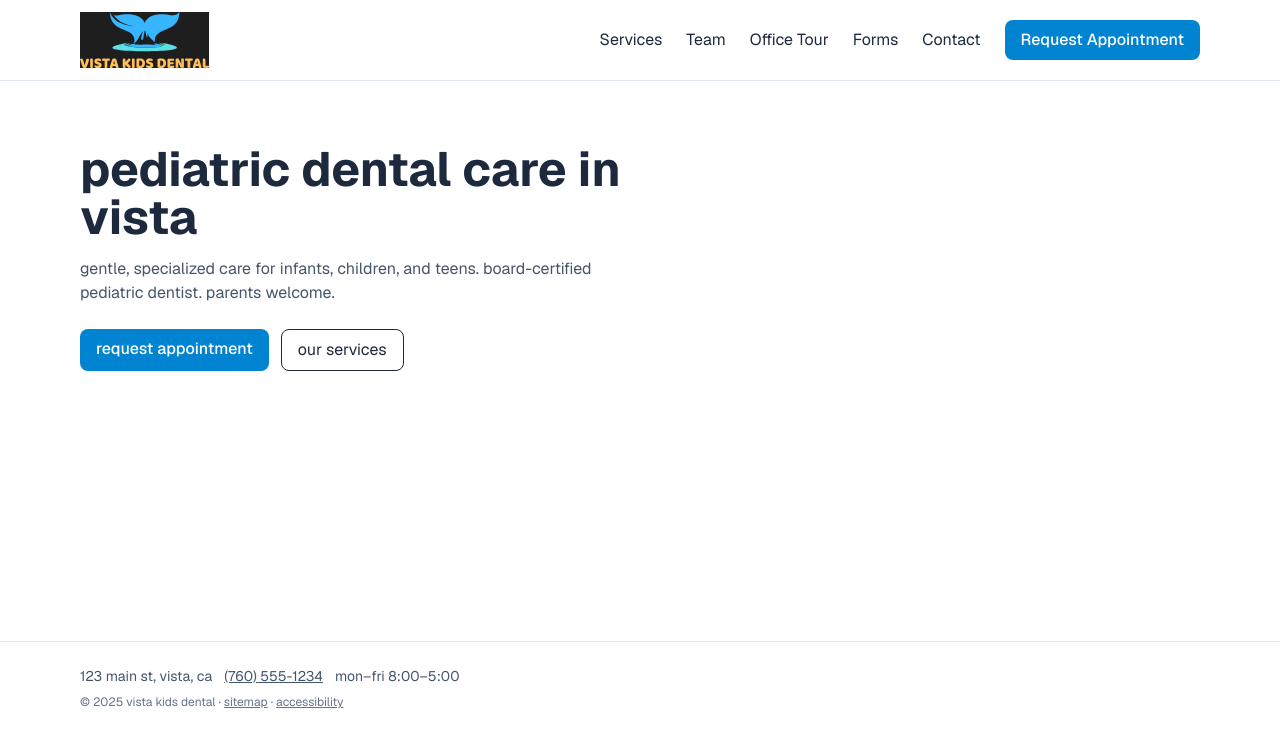
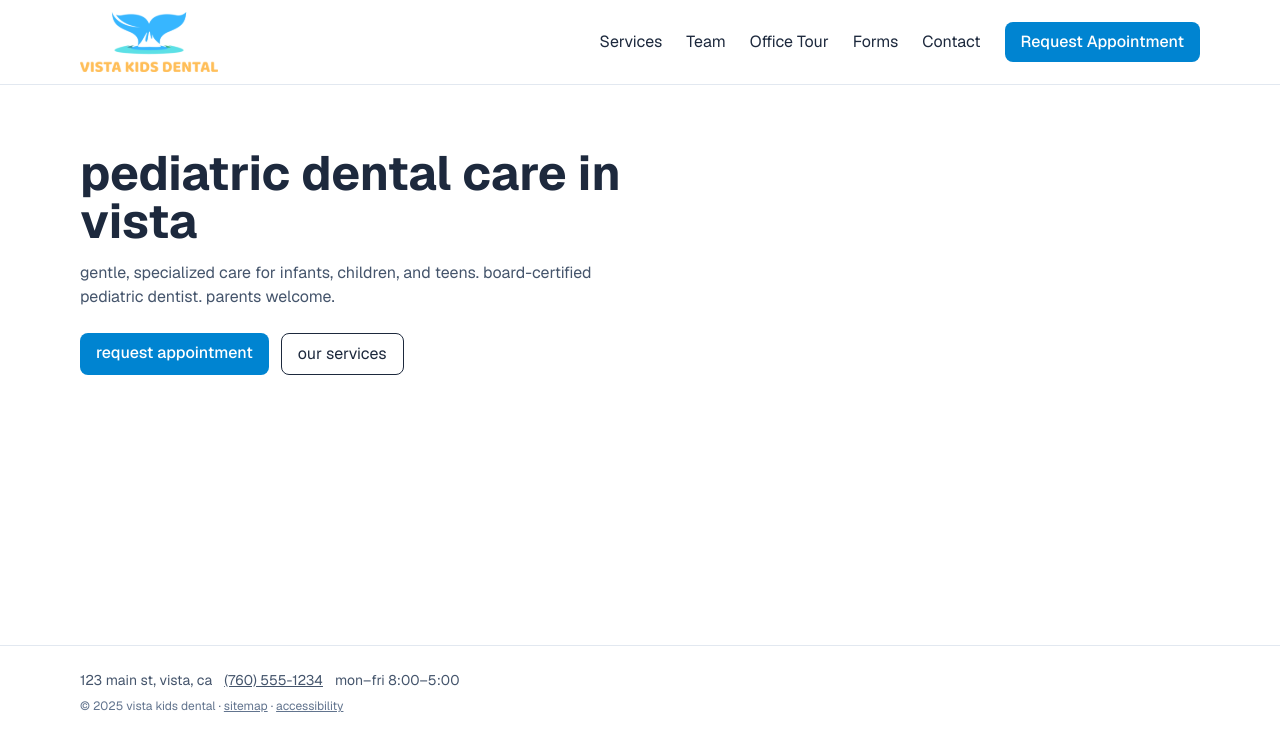
Before and after one commit to LukeHopkinss/vista-kids-dental, a Next.js app: page / in a window 1280 px wide. Shown: the top 750 px of the page. Built offline with nearby package versions, Linux system fonts and the light colour scheme.

Commit message:
finally got added an acutal transparent svg

```diff
--- a/components/Header.tsx
+++ b/components/Header.tsx
@@ -3,7 +3,7 @@ import Link from "next/link";
 import Image from "next/image";
 import { useState } from "react";
 
-const LOGO_SRC = "/images/logo/vkd-logo.svg";
+const LOGO_SRC = "/images/logo/vkd-transparent-logo.svg";
 const LOGO_ALT = "Vista Kids Dental";
 
 const nav = [
@@ -27,7 +27,7 @@ export default function Header() {
             width={36}
             height={36}
             priority
-            className="h-14 w-auto"
+            className="h-15 w-auto"
           />
           <span className="sr-only">{LOGO_ALT}</span>
         </Link>
```
Also changed, not shown: public/images/logo/vkd-transparent-logo.svg (added).
